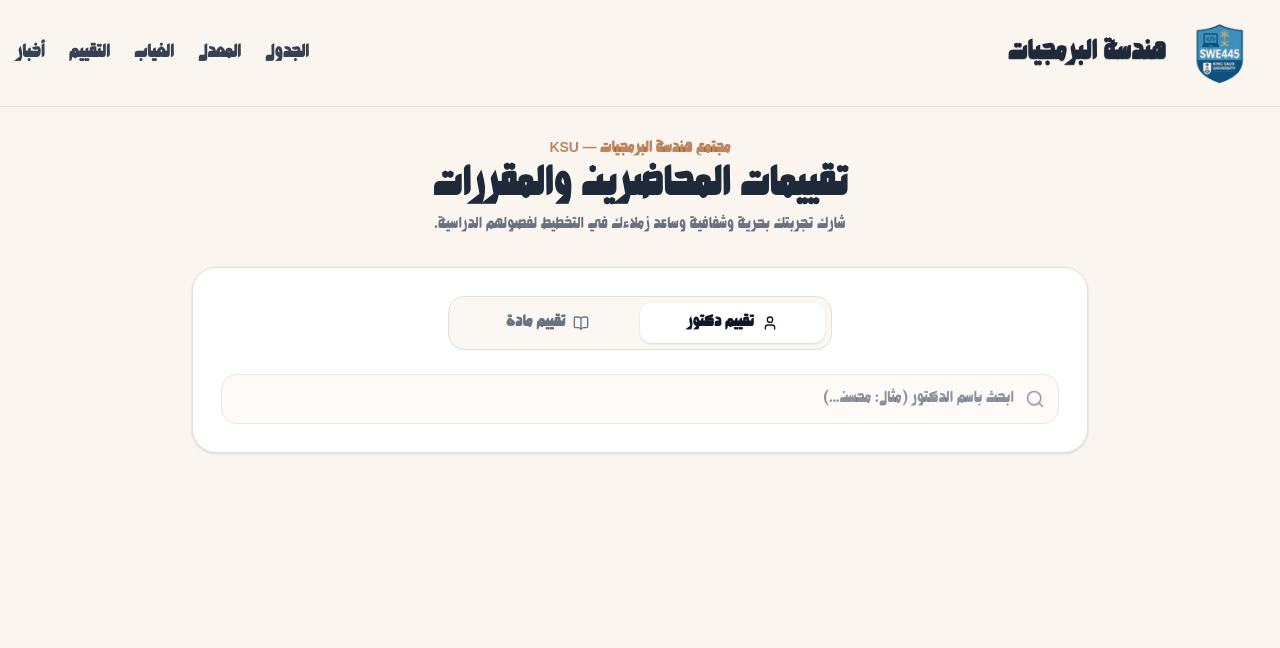
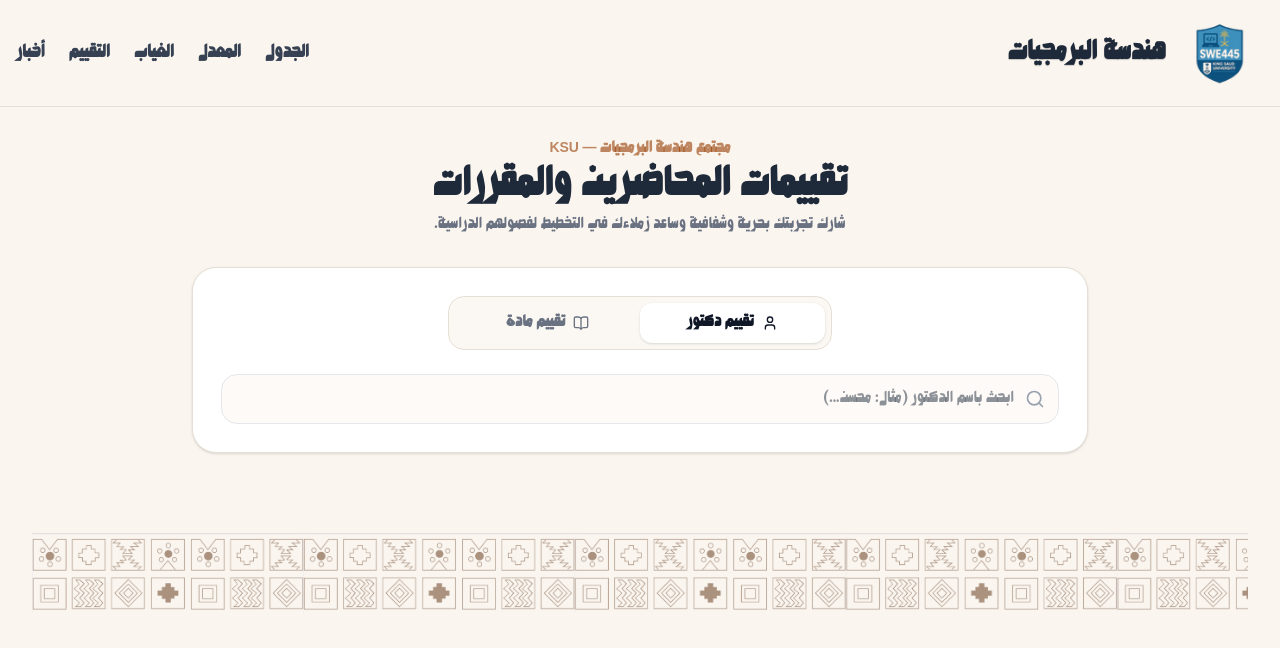
Before and after one commit to Ahm-445/SWE, a React (Vite) app in the folder SWE_frontEnd/: page /evaluation in a window 1280 px wide. Shown: the top 648 px of the page. Built offline with nearby package versions, Linux system fonts and the light colour scheme.

Commit message:
fix: enable vertical scroll and adjust footer layout on evaluation page

```diff
--- a/SWE_frontEnd/src/Pages/Evaluation.jsx
+++ b/SWE_frontEnd/src/Pages/Evaluation.jsx
@@ -94,8 +94,7 @@ export default function Evaluation() {
   };
 
   return (
-    <div dir="rtl" className="min-h-screen bg-[#faf5ef] font-custom p-4 md:p-8 pb-28 relative">
-      <div className="max-w-4xl mx-auto">
+<div dir="rtl" className="overflow-y-auto min-h-screen bg-[#faf5ef] font-custom p-4 md:p-8 pb-32 relative">      <div className="max-w-4xl mx-auto">
 
         {/* الترويسة */}
         <div className="text-center mb-8">
@@ -322,7 +321,8 @@ export default function Evaluation() {
         />
       )}
 
-      <footer className="absolute bottom-0 left-0 w-full h-[80px] bg-[url('/back.png')] bg-repeat-x bg-[length:auto_100%] border-t border-[#e6dfd5] z-10"></footer>
+      {/* الفوتر */}
+      <footer className="mt-20 w-full h-[80px] bg-[url('/back.png')] bg-repeat-x bg-[length:auto_100%] border-t border-[#e6dfd5]"></footer>
     </div>
   );
 }
```
